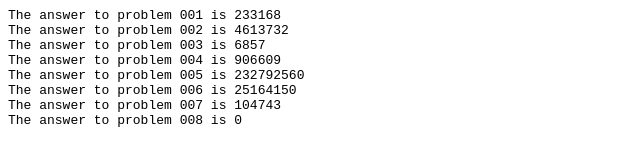
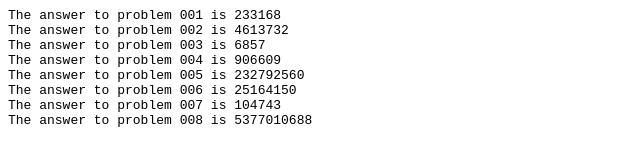
Before and after one commit to mithodin/tdpe, a plain HTML site: page index.html in a window 1280 px wide. Shown: the full height of the page, 0-640 px from the left. Drawn offline with Linux system fonts and the light colour scheme.

Commit message:
Deploy mithodin/tdpe to github.com/mithodin/tdpe.git:gh-pages

```diff
--- a/index.html
+++ b/index.html
@@ -6,5 +6,5 @@ The answer to problem 004 is 906609
 The answer to problem 005 is 232792560
 The answer to problem 006 is 25164150
 The answer to problem 007 is 104743
-The answer to problem 008 is 0
+The answer to problem 008 is 5377010688
 </pre></body></html>
```
